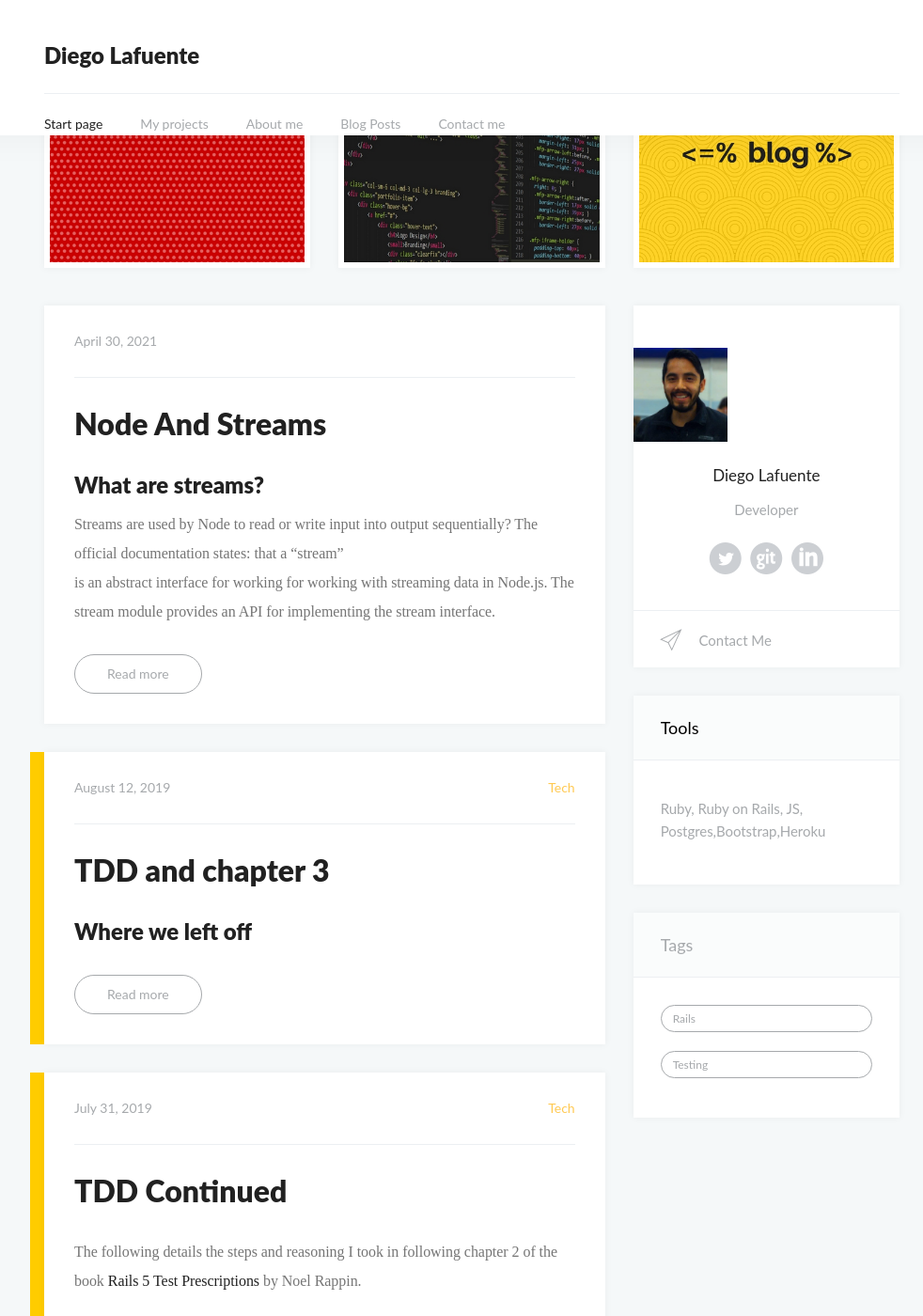
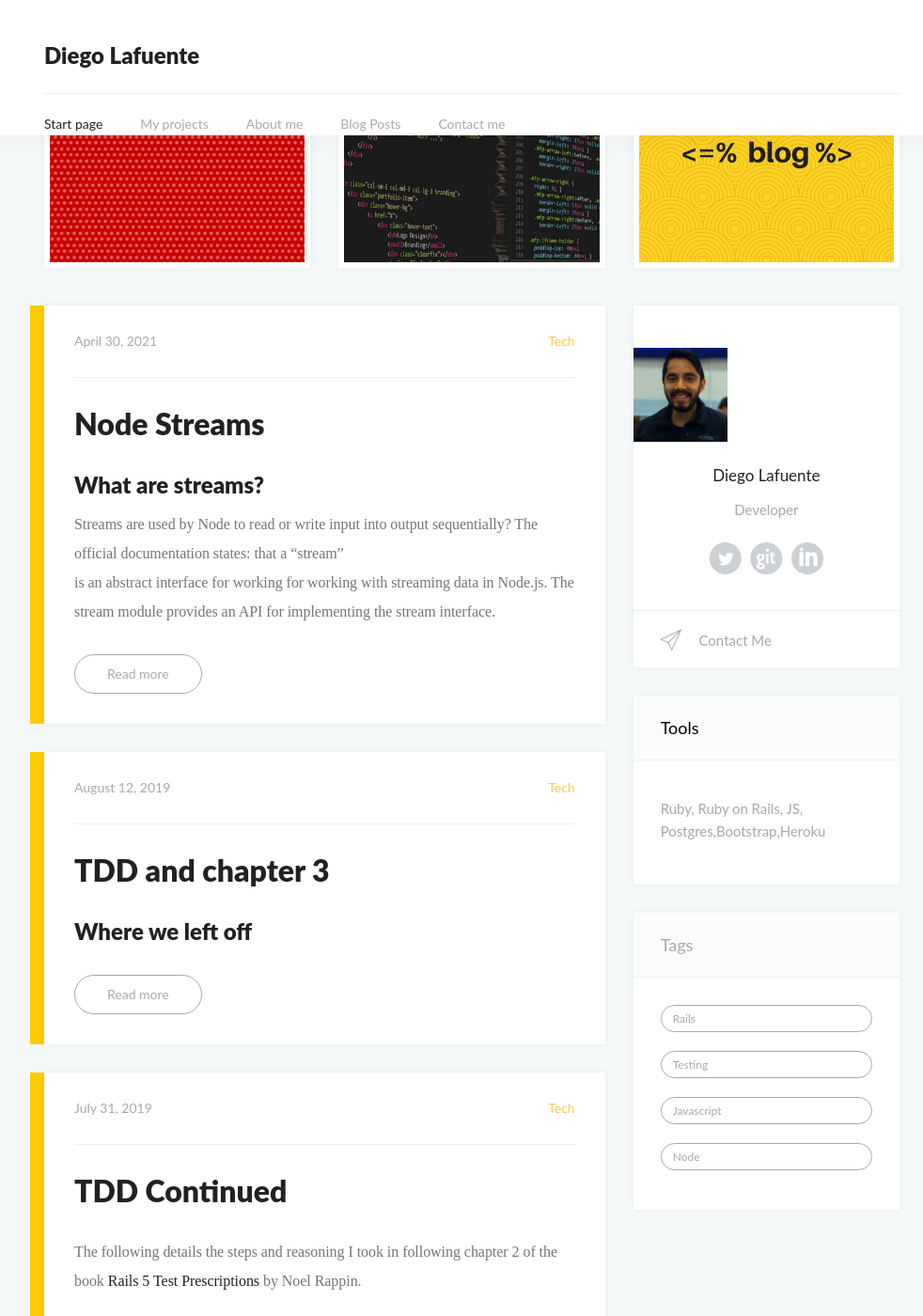
Before and after one commit to dlaf88/dlaf88.github.io, a Jekyll site: the page built from index.md, in a window 1280 px wide and 1400 px high. Shown: the whole window at 94% size, without its empty margins (138-1120 px from the left). Built offline with Jekyll 4.4.1, drawn with Linux system fonts in a browser that asks for light colours; nearby versions of some CDN libraries; library files that are not in the unit come from our copies; a script that is not in the unit is left out; comment, search, counter and statistics services are not loaded.

Commit message:
Update 2021-04-30-Node-and-Streams.md

```diff
--- a/_posts/2021-04-30-Node-and-Streams.md
+++ b/_posts/2021-04-30-Node-and-Streams.md
@@ -1,3 +1,13 @@
+---
+title: Node Streams
+layout: blog_post
+categories:
+topic: Tech
+tags: Javascript Node
+---
+
+
+
 ## What are streams?
 Streams are used by Node to read or write input into output sequentially? The official documentation states: that a "stream"\
 is an abstract interface for working for working with streaming data in Node.js. The stream module provides an API for implementing the stream interface.
```
